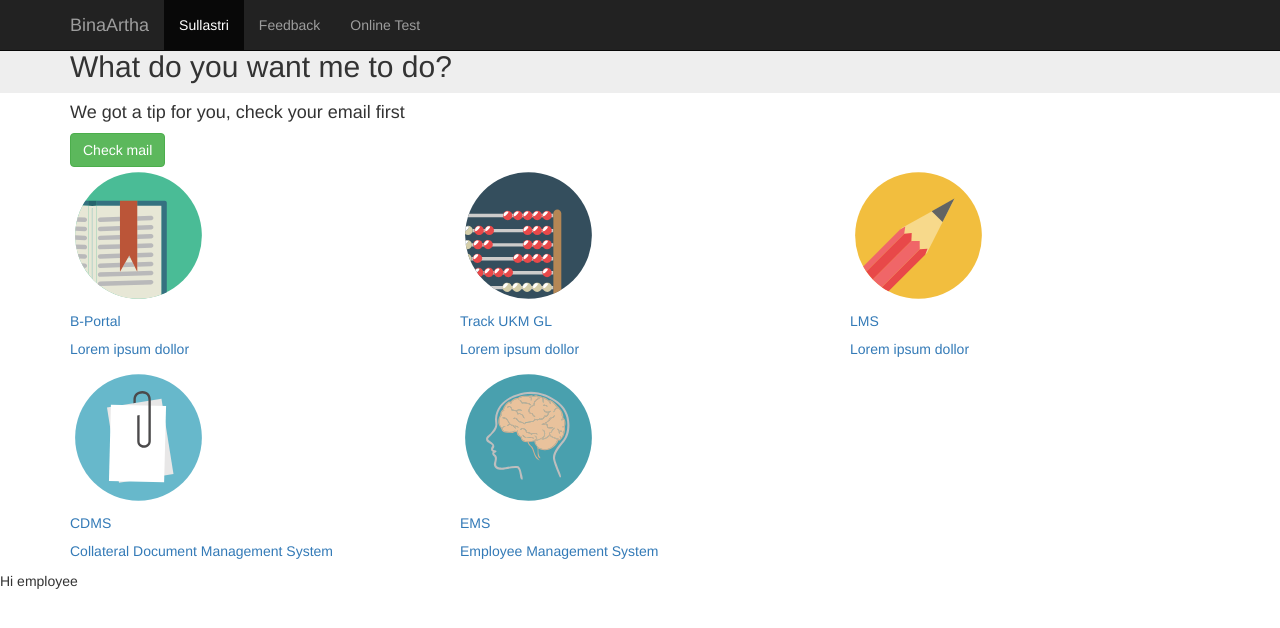
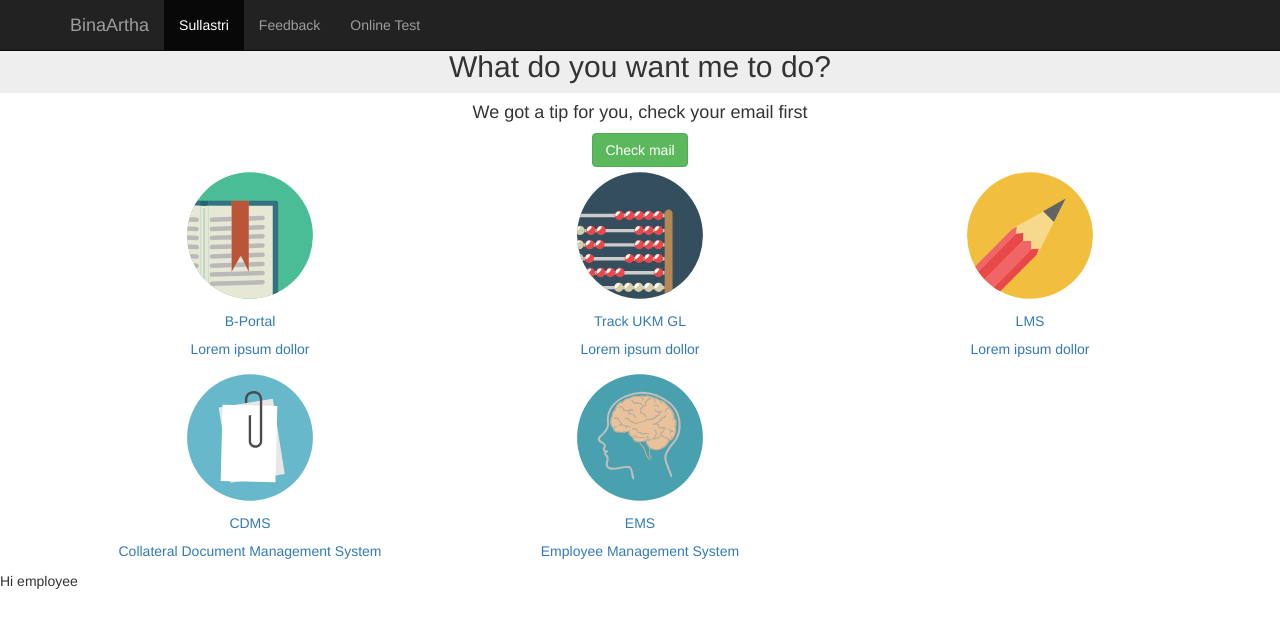
Before and after one commit to kemtol/Bina-Artha, a Jekyll site: the page built from laman/welcome.md, in a window 1280 px wide. Shown: the top 628 px of the page. Built offline with Jekyll 4.4.1, drawn with Linux system fonts in a browser that asks for light colours; nearby versions of some CDN libraries.

Commit message:
Update oss.html

```diff
--- a/_layouts/oss.html
+++ b/_layouts/oss.html
@@ -50,7 +50,7 @@
     <div class="jumbotron">
       <div class="container">
         <div class="row">
-          <div class="col-xs-12">
+          <div class="col-xs-12 text-center">
             <h4>Good Afternoon</h4>
             <h2>What do you want me to do?</h2>
           </div>
@@ -60,7 +60,7 @@
 
     <div class="container">
       <div class="row">
-        <div class="col-xs-12">
+        <div class="col-xs-12 text-center">
           <h4>We got a tip for you, check your email first</h4>
           <button type="button" class="btn btn-success" data-toggle="modal" data-target="#upload--pdf">
             Check mail
@@ -71,35 +71,35 @@
 
     <div class="container">
       <div class="row">
-        <div class="col-xs-4">
+        <div class="col-xs-4 text-center">
           <a href="">
             <img src="{{site.baseurl}}/images/round-icon/RoundIcons_FreeSet-54.svg" />
             <h5>B-Portal</h5>
             <p>Lorem ipsum dollor</p>
           </a>
         </div>
-        <div class="col-xs-4">
+        <div class="col-xs-4 text-center">
           <a href="">
             <img src="{{site.baseurl}}//images/round-icon/RoundIcons_FreeSet-33.svg" />
             <h5>Track UKM GL</h5>
             <p>Lorem ipsum dollor</p>
           </a>
         </div>
-        <div class="col-xs-4">
+        <div class="col-xs-4 text-center">
           <a href="">
             <img src="{{site.baseurl}}//images/round-icon/RoundIcons_FreeSet-40.svg" />
             <h5>LMS</h5>
             <p>Lorem ipsum dollor</p>
           </a>
         </div>
-        <div class="col-xs-4">
+        <div class="col-xs-4 text-center">
           <a href="">
             <img src="{{site.baseurl}}//images/round-icon/RoundIcons_FreeSet-55.svg" />
             <h5>CDMS</h5>
             <p>Collateral Document Management System</p>
           </a>
         </div>
-        <div class="col-xs-4">
+        <div class="col-xs-4 text-center">
           <a href="">
             <img src="{{site.baseurl}}//images/round-icon/RoundIcons_FreeSet-41.svg" />
             <h5>EMS</h5>
```
